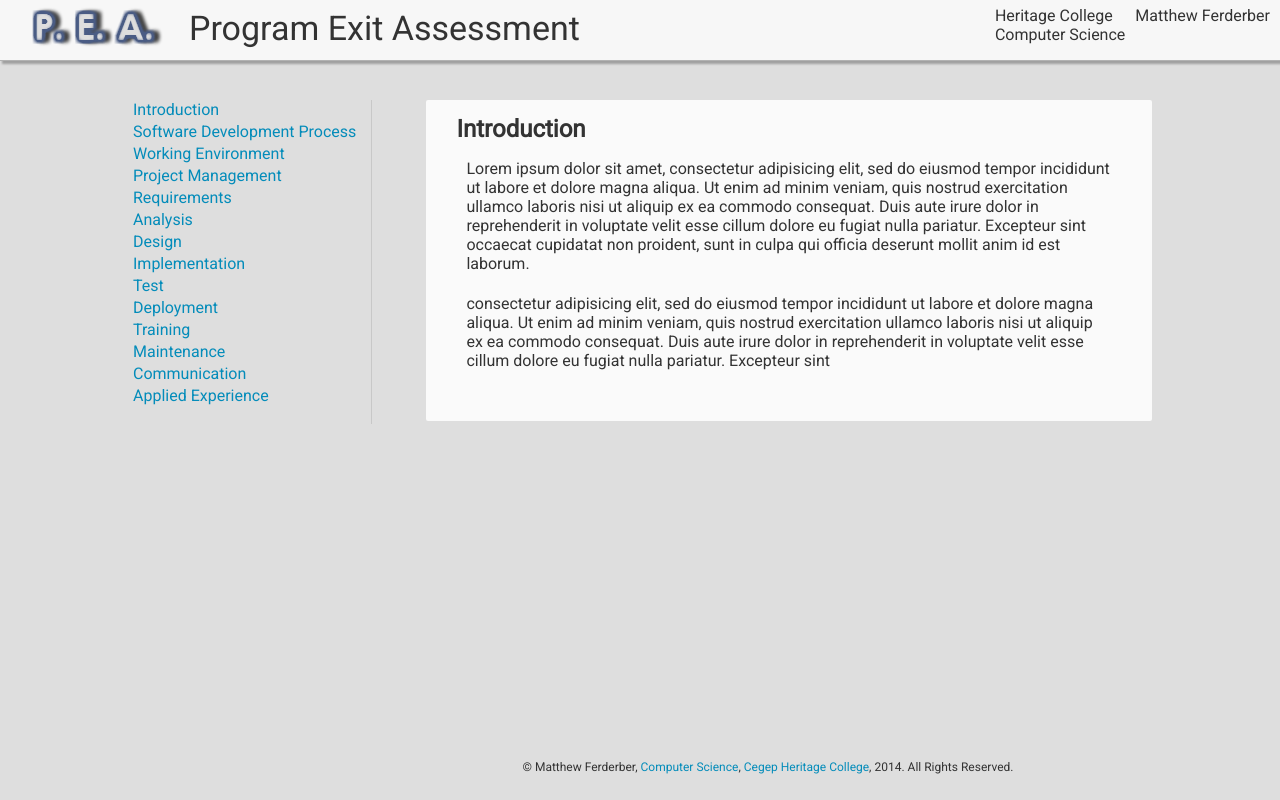
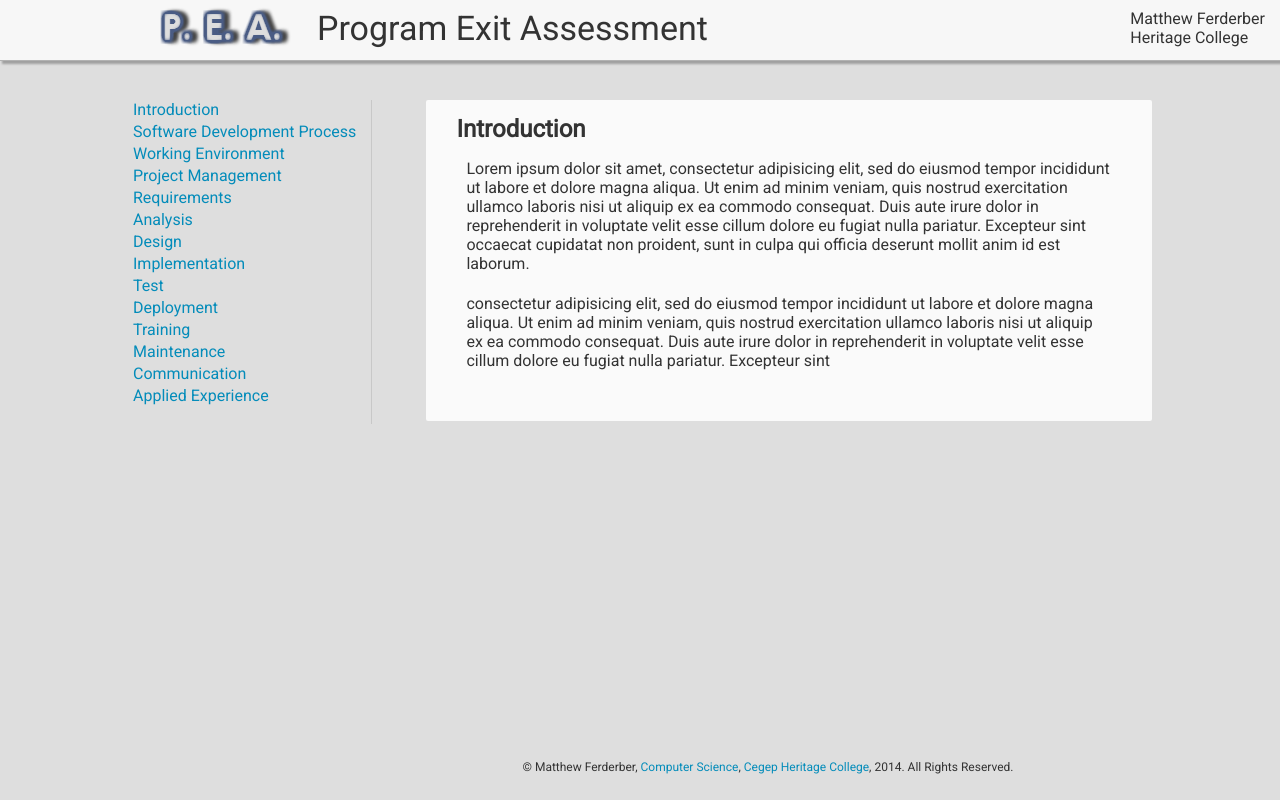
Before and after one commit to Cobaltium/mferderber_E50_A01_PEA, a plain HTML site: page index.html in a window 1280 px wide. Drawn offline with Linux system fonts and the light colour scheme.

Commit message:
added required files, fixed something

```diff
--- a/css/main.css
+++ b/css/main.css
@@ -109,21 +109,15 @@ nav {
 
 }
 
-nav div {
+.nav-center {
 
-		padding-top: 6px;
+		margin-left: 10%;
 
-		padding-right: 10px;
-
-}
-
-nav span {
+		margin-right: 10%;
 
 		height: 100%;
 
 		width: 80%;
-
-		margin: auto;
 
 }
 
@@ -203,7 +197,13 @@ p {
 
 .right {
 
+		display: inline-block;
+
 		float: right;
+
+		margin-top: 9px;
+
+		margin-right: 15px;
 
 }
 
@@ -323,7 +323,7 @@ footer {
 
 				margin-bottom: 50px;
 
-				background-color: rgba(250, 250, 250, 0.8);
+				background-color: rgba(250, 250, 250, 1);
 
 				box-shadow: 2px 1px 2px rgb(200, 200, 200);
 
--- a/index.html
+++ b/index.html
@@ -5,28 +5,16 @@
   <link rel="stylesheet" href="css/main.css">
   <link href='http://fonts.googleapis.com/css?family=Roboto' rel='stylesheet' type='text/css'>
   <script type="text/javascript" src="js/jquery.min.js"></script>
-  <script type="text/javascript" src="js/jquery-shadow.min.js"></script>
   <script type="text/javascript" src="js/main.js"></script>
 </head>
 
 <body>
   <div class="container">
     <nav>
-      <span>
+      <span class="nav-center">
       <img src="images/logo.png" height="60px" width="180px">
-      <h1>Program Exit Assessment</h1>
-
-
-      <div class="right">
-        Matthew Ferderber
-        <br/>
-      </div>
-      <div class="right">
-        Heritage College
-        <br/>Computer Science
-        <br/>
-      </div>
-    </span>
+      <h1>Program Exit Assessment</h1><span class="right">Matthew Ferderber<br>Heritage College</span>
+      </span>
     </nav>
     <div class="content">
       <div class="sidemenu">
@@ -65,7 +53,7 @@
 
       </div>
       <footer>
-        &copy; Matthew Ferderber, <a href="">Computer Science</a>, <a href="">Cegep Heritage College</a>, 2014. All Rights Reserved.
+        &copy; Matthew Ferderber, <a href="http://www.cegep-heritage.qc.ca/Programs/Computer_Science/" target="_blank">Computer Science</a>, <a href="http://www.cegep-heritage.qc.ca/" target="_blank">Cegep Heritage College</a>, 2014. All Rights Reserved.
       </footer>
 
     </div>
```
Also changed, not shown: content/appliedexperience.html (+6 -1 lines), 2 other files.
